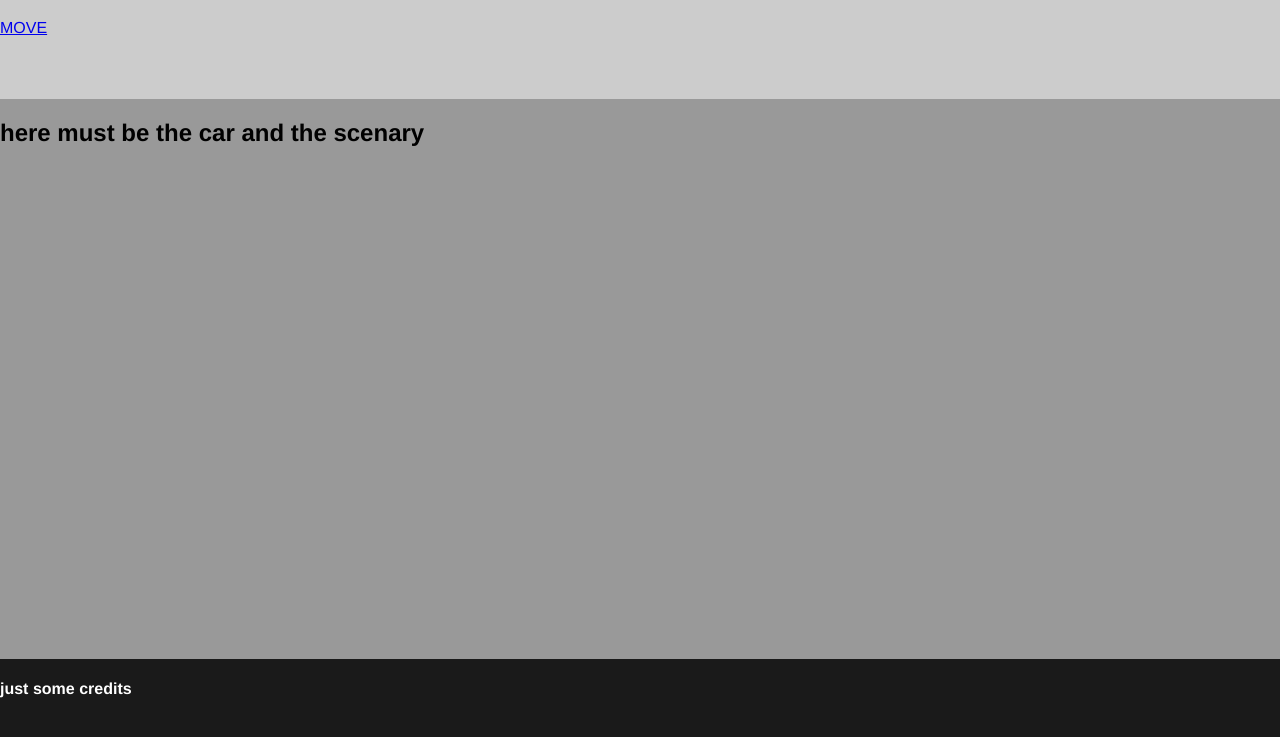
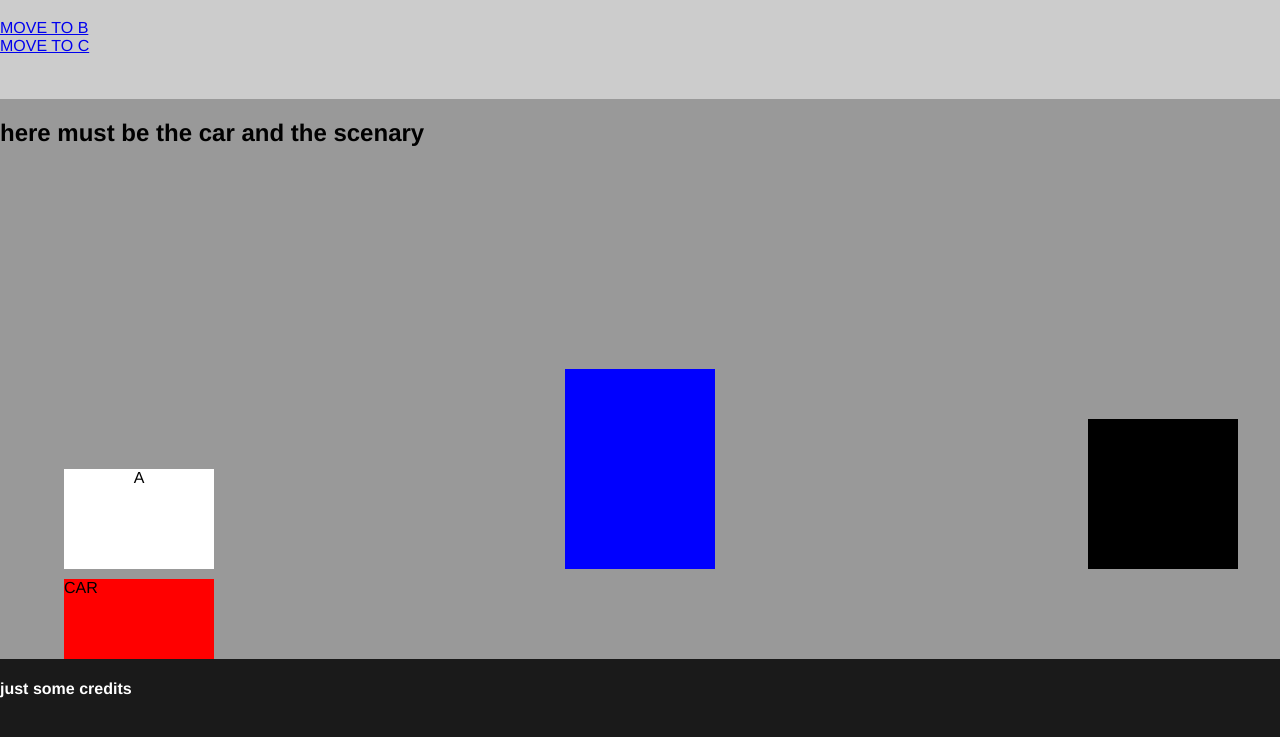
Before and after one commit to paulobordon/move-the-car, a plain HTML site: page index.html in a window 1280 px wide. Shown: the part 61-798 px from the top of the page. Drawn offline with Linux system fonts and the light colour scheme.

Commit message:
JS IS A MESS
Probando mover la caja del auto, se logró el movimiento, pero es
errático

```diff
--- a/css/style.css
+++ b/css/style.css
@@ -14,12 +14,76 @@ body {
 	background-color: #ccc;
 }
 
+.top .botona {
+	display: none;
+}
+
+.top .botonb {
+	display: block;
+}
+
+.top .botonc {
+	display: block;
+}
+
+
 .scenary {
 	height: 70%;
 	width: 100%;
 	position: absolute;
 	top: 20%;
 	background-color: #999;
+}
+
+.scenary .casa1 {
+	height: 100px;
+	width: 150px;
+	position: absolute;
+	left: 5%;
+	bottom: 90px;
+	background-color: white;
+	text-align: center;
+}
+
+.scenary .casa2 {
+	height: 200px;
+	width: 150px;
+	position: absolute;
+	left: 50%;
+	bottom: 90px;
+	background-color: blue;
+	text-align: center;
+	margin-left: -75px;
+}
+
+.scenary .casa3 {
+	height: 150px;
+	width: 150px;
+	position: absolute;
+	left: 85%;
+	bottom: 90px;
+	background-color: black;
+	text-align: center;
+}
+
+.scenary .maincarinit {
+	width: 150px;
+	height: 80px;
+	position: absolute;
+	bottom: 0px;
+	left: 5%;
+	background-color: red;
+	transition: left 1000ms;
+}
+
+
+.scenary .maincarinit.posb {
+	left: 50%;
+	margin-left: -75px;
+}
+
+.scenary .maincarinit.posc {
+	left: 85%;
 }
 
 .bottom {
--- a/index.html
+++ b/index.html
@@ -9,10 +9,17 @@
 <body>
 	<div class="top">
 		<h1>LET'S MOVE THE CAR!</h1>
-		<a href="#">MOVE</a>
+		<a href="#" onclick="gotoA(), showHide()" class="botona"  id="botona">MOVE TO A</a>
+		<a href="#" onclick="gotoB(), showHide()" class="botonb"  id="botonb">MOVE TO B</a>
+		<a href="#" onclick="gotoC(), showHide()" class="botonc"  id="botonc">MOVE TO C</a>
+
 	</div>
 	<div class="scenary">
 		<h2>here must be the car and the scenary</h2>
+		<div class="casa1">A</div>
+		<div class="casa2"></div>
+		<div class="casa3"></div>
+		<div class="maincarinit" id="move">CAR</div>
 	</div>
 	<dic class="bottom">
 		<h4>just some credits</h4>
--- a/js/script.js
+++ b/js/script.js
@@ -1,3 +1,40 @@
 //here must be all the javaScript code
 
 console.log('HEY! lets move that car!!'); //no te olvides de cerrar con ;
+
+var gotoA = function() {
+	document.getElementById('move').className = 'maincarinit';
+}
+
+var gotoB = function() {
+	document.getElementById('move').className = 'maincarinit + posb';
+}
+
+var gotoC = function() {
+	document.getElementById('move').className = 'maincarinit + posc';
+}
+
+
+
+var showHide = function() {
+
+	if (document.getElementById('botona').style.display == 'block') {
+
+		document.getElementById('botona').style.display = 'none';
+		document.getElementById('botonb').style.display = 'block';
+
+	} else {
+		document.getElementById('botona').style.display = 'block';
+		document.getElementById('botonb').style.display = 'none';
+	};
+
+	if (document.getElementById('botonc').style.display == 'none') {
+
+		document.getElementById('botonc').style.display = 'block';
+		document.getElementById('botona').style.display = 'none';
+
+	} else {
+		document.getElementById('botonc').style.display = 'none';
+		document.getElementById('botona').style.display = 'block';
+	};
+}
```
